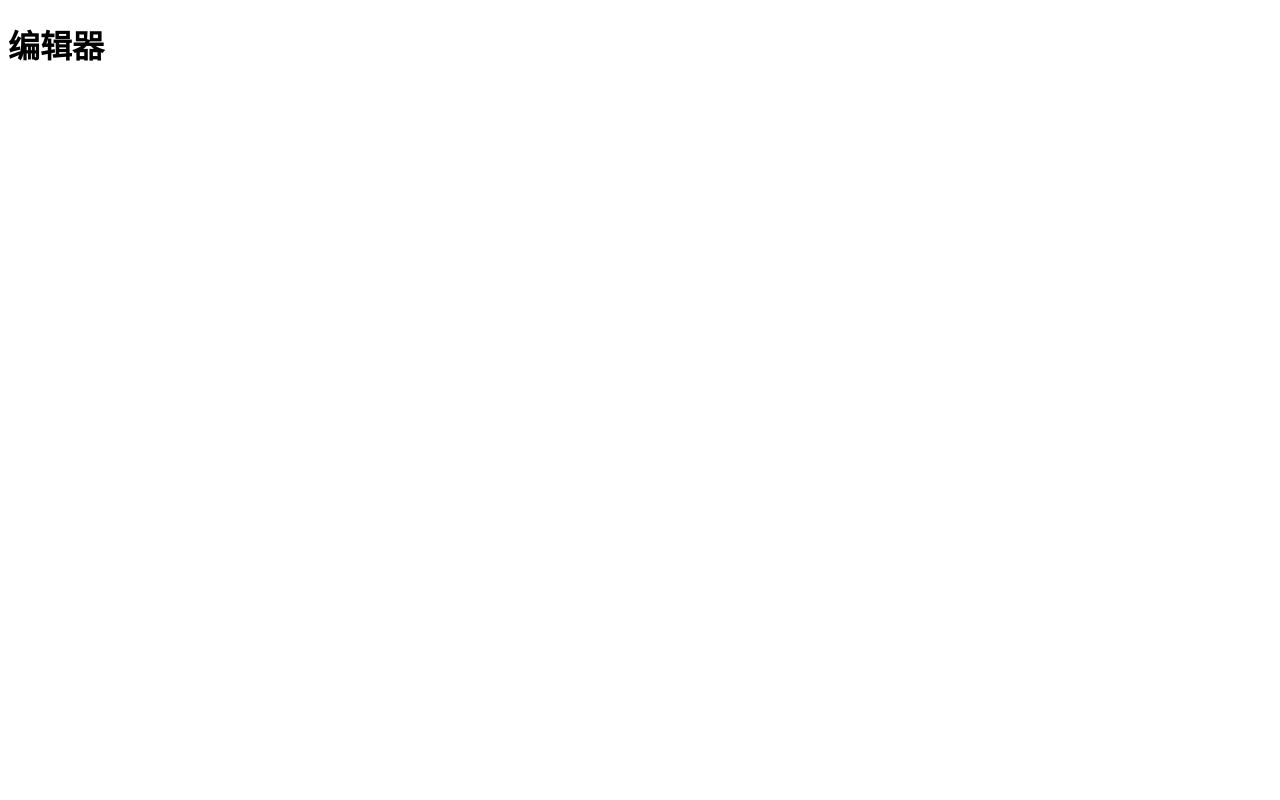
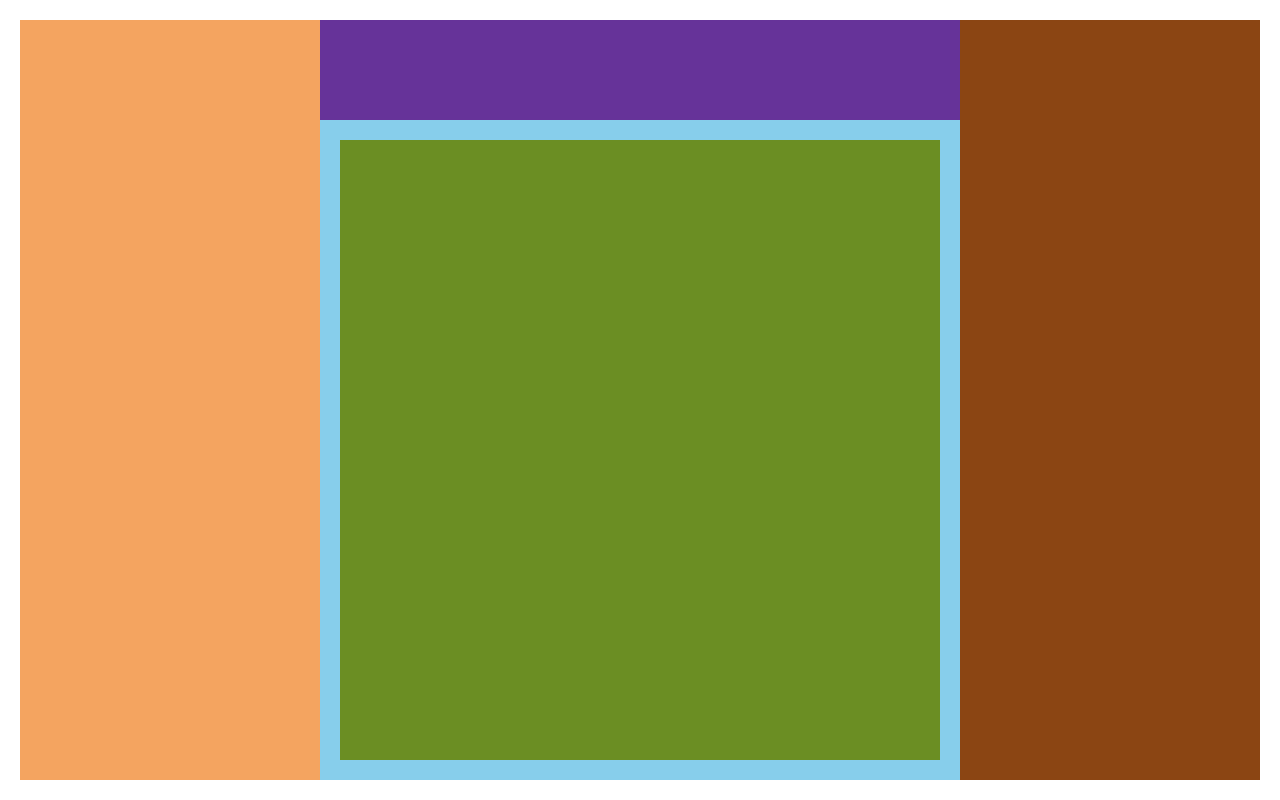
Before and after one commit to jieci0825/drag-editor, a Vue app: page / in a window 1280 px wide. Built offline with nearby package versions, Linux system fonts and the light colour scheme.

Commit message:
feat: init editor

```diff
--- a/package.json
+++ b/package.json
@@ -14,6 +14,7 @@
   "devDependencies": {
     "@vitejs/plugin-vue": "^5.1.2",
     "@vitejs/plugin-vue-jsx": "^4.0.1",
+    "less": "^4.2.0",
     "vite": "^5.4.1"
   }
 }
--- a/src/App.vue
+++ b/src/App.vue
@@ -1,9 +1,22 @@
 <script setup>
 import Editor from './package/editor'
+import data from './data'
+import { ref } from 'vue'
+
+const state = ref(data)
 </script>
 
 <template>
-	<Editor></Editor>
+	<div class="container">
+		<Editor v-model="state"></Editor>
+	</div>
 </template>
 
-<style scoped lang="less"></style>
+<style scoped lang="less">
+.container {
+	padding: 20px;
+	position: fixed;
+	inset: 0;
+	overflow: hidden;
+}
+</style>
--- /dev/null
+++ b/src/data.json
@@ -0,0 +1,36 @@
+{
+	"container": {
+		"width": 600,
+		"height": 1200
+	},
+	"blocks": [
+		{
+			"type": "text",
+			"text": "Hello World",
+			"x": 50,
+			"y": 50,
+			"width": 100,
+			"height": 30,
+			"zIndex": 1
+		},
+		{
+			"type": "button",
+			"text": "Click Me",
+			"x": 50,
+			"y": 100,
+			"width": 100,
+			"height": 50,
+			"zIndex": 1
+		},
+		{
+			"type": "input",
+			"text": "",
+            "placeholder":"enter content",
+			"x": 50,
+			"y": 200,
+			"width": 220,
+			"height": 40,
+			"zIndex": 1
+		}
+	]
+}
--- a/src/package/editor.jsx
+++ b/src/package/editor.jsx
@@ -1,11 +1,46 @@
-import { defineComponent } from "vue";
+import { computed, defineComponent } from "vue";
+import './editor.less'
 
 export default defineComponent({
     name: 'Editor',
-    setup(){
+    props:{
+        modelValue:{
+            typeo:Object,
+            default:()=>({})
+        }
+    },
+    setup(props,{emit}){
+        const modelValue = computed({
+            get:()=>props.modelValue,
+            set:(val)=>emit('update:modelValue',val)
+        })
+
+        const containerStyle = computed(()=>{
+            return {
+                width:modelValue.value.container.width + 'px',
+                height:modelValue.value.container.height+ 'px'
+            }
+        })
+
         return ()=><>
         <div class="editor-container">
-            <h1>编辑器</h1>
+            {/* 物料 */}
+            <div class="editor-material"></div>
+            {/* 主区域 */}
+            <div class="editor-main">
+                {/* 菜单 */}
+                <div class="editor-menu"></div>
+                {/* 内容 */}
+                <div class="editor-content">
+                    {/* 画布包 */}
+                    <div class="editor-canvas-wrap">
+                        {/* 画布内容 */}
+                        <div style={containerStyle.value} class="editor-canvas"></div>
+                    </div>
+                </div>
+            </div>
+            {/* 控制 */}
+            <div class="editor-controller"></div>
         </div>
         </>
     }
--- /dev/null
+++ b/src/package/editor.less
@@ -0,0 +1,60 @@
+.editor-container {
+	width: 100%;
+	height: 100%;
+	overflow: hidden;
+	position: relative;
+	.editor-material {
+		position: absolute;
+		left: 0;
+		top: 0;
+		width: 300px;
+		height: 100%;
+		background-color: sandybrown;
+		z-index: 2;
+	}
+	.editor-main {
+		position: absolute;
+		inset: 0;
+		padding: 0 300px;
+		background-color: salmon;
+		display: flex;
+		flex-direction: column;
+		z-index: 1;
+		.editor-menu {
+			width: 100%;
+			height: 100px;
+			background-color: rebeccapurple;
+		}
+		.editor-content {
+			width: 100%;
+			flex: 1;
+			background-color: skyblue;
+			padding: 20px;
+			overflow: hidden;
+			.editor-canvas-wrap {
+				width: 100%;
+				height: 100%;
+				overflow: scroll;
+				position: relative;
+				.editor-canvas {
+					min-width: 600px;
+					height: 1200px;
+					background-color: olivedrab;
+					position: absolute;
+					left: 50%;
+					top: 0;
+					transform: translateX(-50%);
+				}
+			}
+		}
+	}
+	.editor-controller {
+		position: absolute;
+		right: 0;
+		top: 0;
+		width: 300px;
+		height: 100%;
+		background-color: saddlebrown;
+		z-index: 2;
+	}
+}
--- a/src/style.css
+++ b/src/style.css
@@ -1 +1,3 @@
-:root {}
+* {
+    box-sizing: border-box;
+}
```
Also changed, not shown: 1 other file (tests, documents, lock files or other folders).
